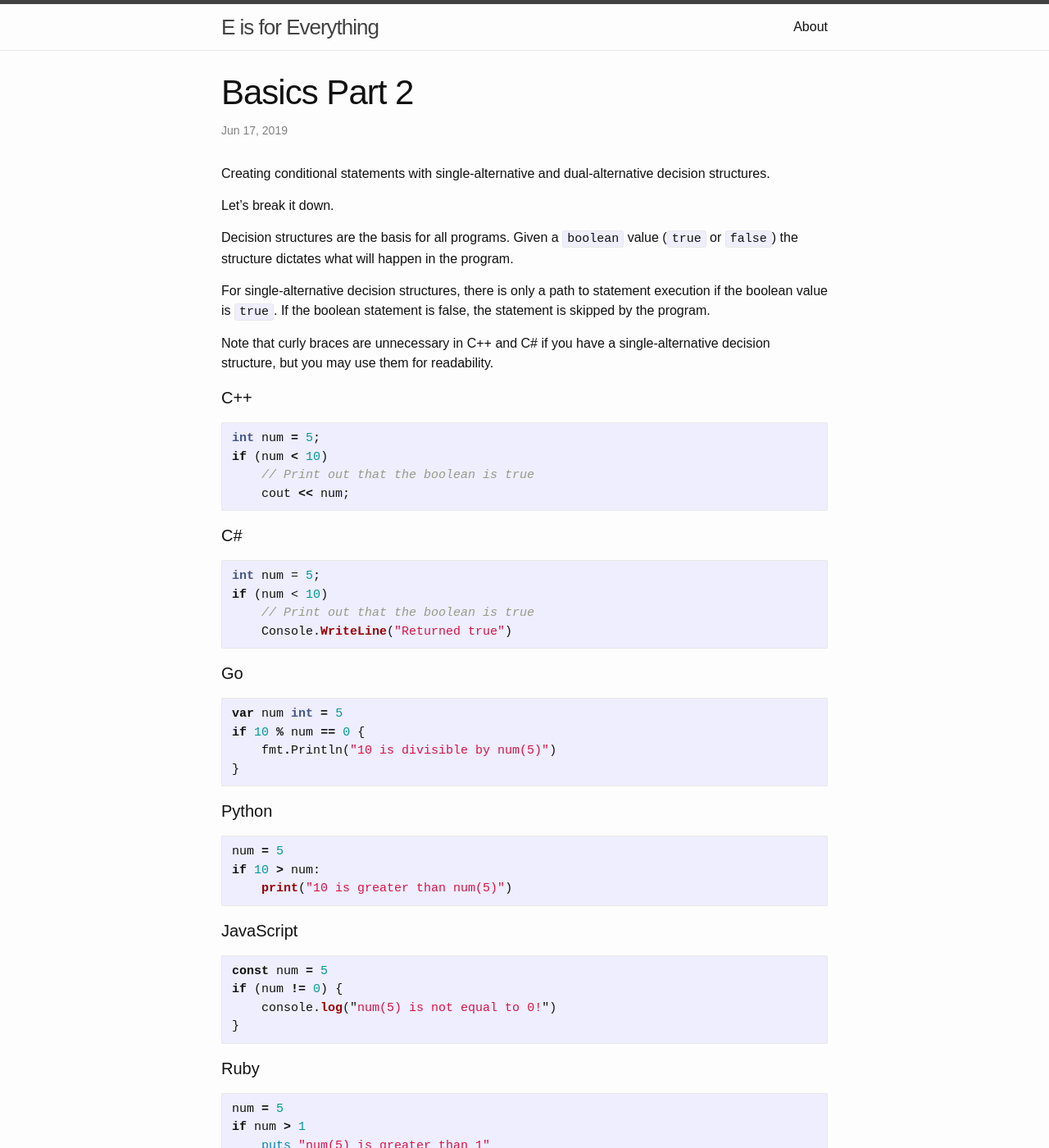
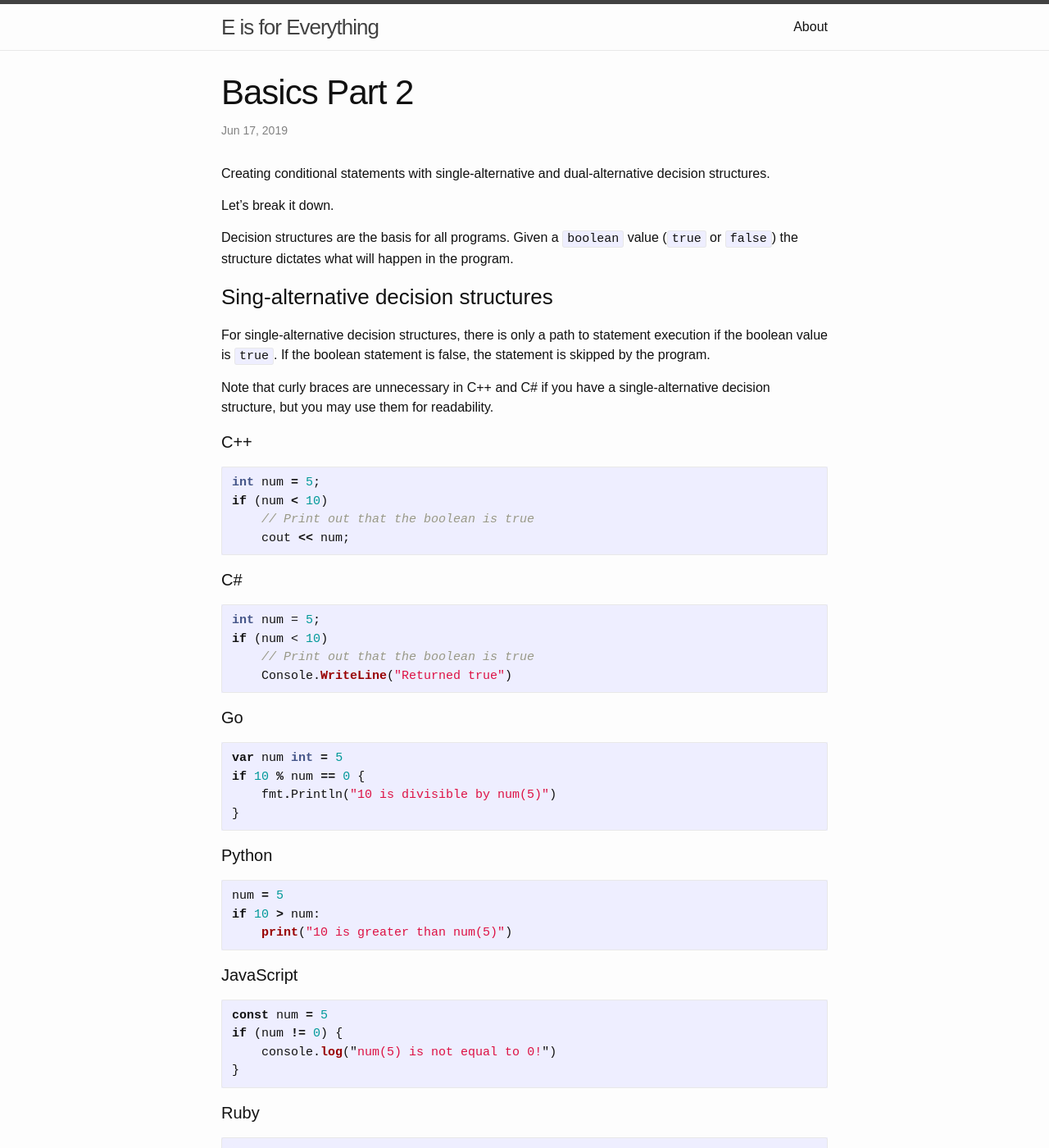
Before and after one commit to emilyannemoses/blog, a Jekyll site: the page built from _posts/2019-06-17-basics-pt2.md, in a window 1280 px wide and 1400 px high. Shown: the whole window at 82% size. Built offline with Jekyll 4.4.1, drawn with Linux system fonts in a browser that asks for light colours; comment, search, counter and statistics services are not loaded; some of the changed text lies outside the part shown.

Commit message:
fixing syntax

````diff
--- a/_posts/2019-06-17-basics-pt2.md
+++ b/_posts/2019-06-17-basics-pt2.md
@@ -8,6 +8,8 @@
 Let's break it down.
 
 Decision structures are the basis for all programs. Given a `boolean` value (`true` or `false`) the structure dictates what will happen in the program.
+
+<h3>Sing-alternative decision structures</h3>
 
 For single-alternative decision structures, there is only a path to statement execution if the boolean value is `true`. If the boolean statement is false, the statement is skipped by the program.
 
@@ -64,6 +66,10 @@
 if num > 1
     puts "num(5) is greater than 1"
 ```
+
+<hr>
+
+<h3>Dual-alternative decision structures</h3>
 
 Dual-alternative decision structures add one more level of execution. If the `boolean` is `true` it will execute the code within the `if` and if the `boolean` is `false` it will execute the code within the `else` statement. These statements are separated by curly brackets.
 
````
